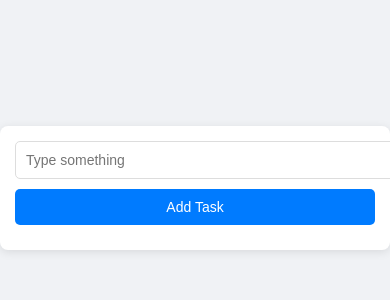
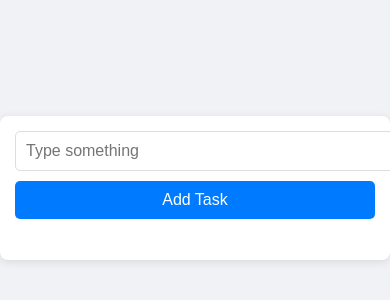
Before and after one commit to lockedinn/todo-app, a website built with Vite: page index.html in a window 390 px wide. Shown: the part 234-534 px from the top of the page. Built offline with nearby package versions, Linux system fonts and the light colour scheme.

Commit message:
removed some line of code in style.css

```diff
--- a/style.css
+++ b/style.css
@@ -1,8 +1,7 @@
 body {
-    font-family: 'Arial', sans-serif;
+  font-family: "Arial", sans-serif;
   background-color: #f0f2f5;
   margin: 0;
-    padding: 0;
   display: flex;
   justify-content: center;
   align-items: center;
@@ -18,31 +17,29 @@ body {
   width: 100%;
 }
 
-.task-input {
+.task-input,
+.add-task-btn {
   width: 100%;
   padding: 10px;
+  border-radius: 5px;
+  margin-bottom: 10px;
+  font-size: 16px;
+}
+
+.task-input {
   border: 1px solid #ddd;
-    border-radius: 5px;
-    font-size: 16px;
-    margin-bottom: 10px;
   transition: border-color 0.3s;
 }
 
 .task-input:focus {
   border-color: #007bff;
-    outline: none;
 }
 
 .add-task-btn {
-    width: 100%;
-    padding: 10px;
   border: none;
-    border-radius: 5px;
   background-color: #007bff;
   color: #ffffff;
-    font-size: 16px;
   cursor: pointer;
-    transition: background-color 0.3s;
 }
 
 .add-task-btn:hover {
@@ -52,13 +49,11 @@ body {
 .task-list {
   list-style: none;
   padding: 0;
-    margin: 0;
   margin-top: 10px;
 }
 
 .task-list li {
   display: flex;
-    align-items: center;
   justify-content: space-between;
   padding: 10px;
   border: 1px solid #ddd;
@@ -79,24 +74,14 @@ body {
   border-radius: 5px;
   padding: 5px 10px;
   cursor: pointer;
-    transition: background-color 0.3s;
 }
 
 .remove-btn:hover {
   background-color: #c82333;
 }
 
-.checkbox {
-    margin-right: 10px;
-}
-
 @media (max-width: 500px) {
   #app {
     padding: 15px;
   }
-
-    .task-input,
-    .add-task-btn {
-        font-size: 14px;
 }
-}
```
Lines whose indentation alone changed are shown as unchanged.
